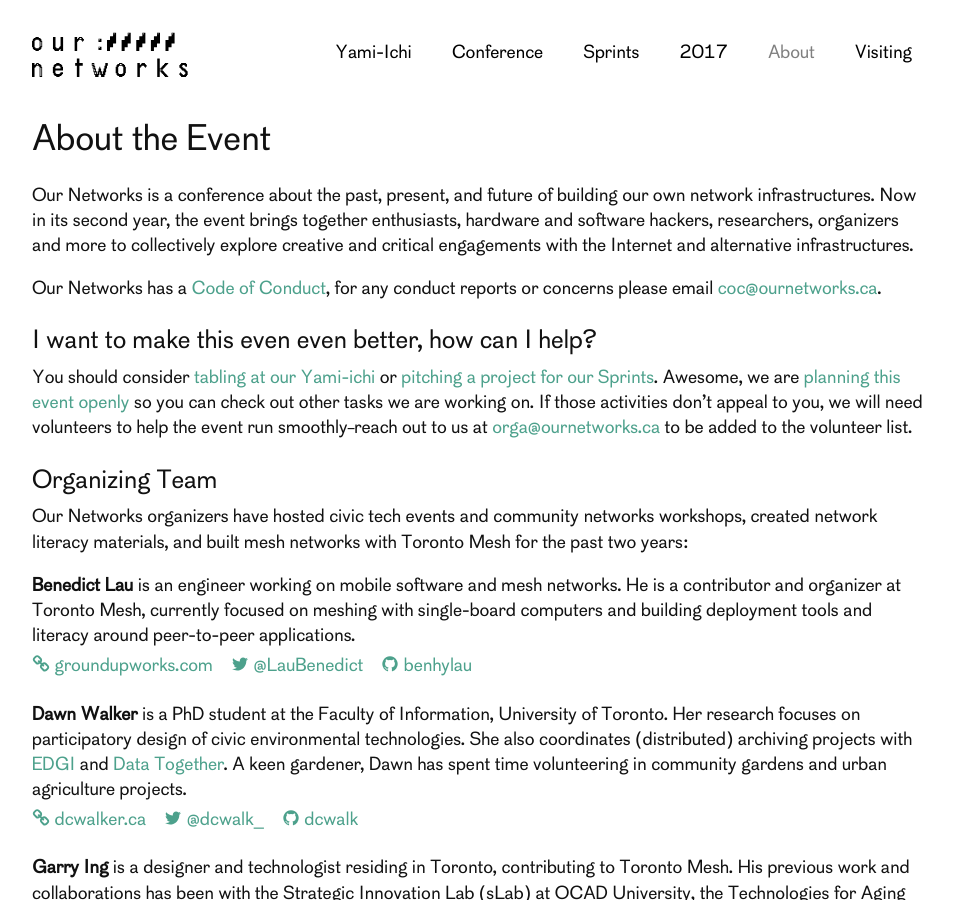
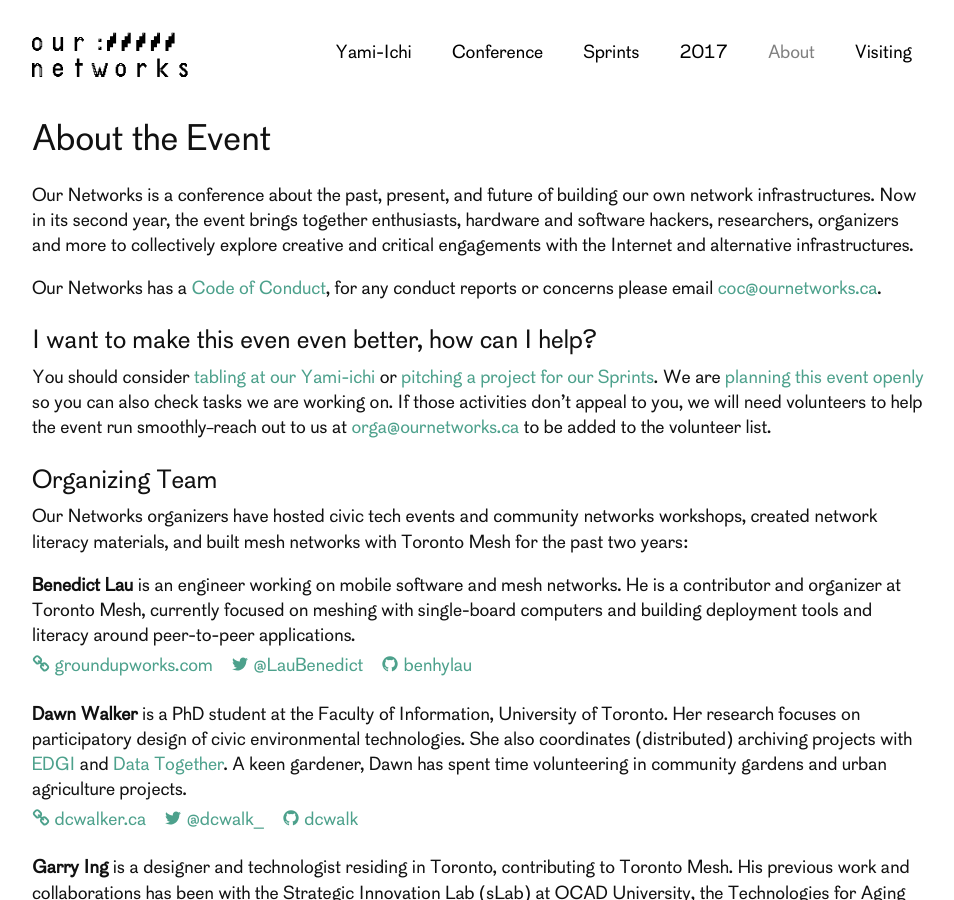
Before and after one commit to ournetworks/ournetworks.ca, a Jekyll site: the page built from 2018/about.md, in a window 1280 px wide and 900 px high. Shown: the whole window, without its empty margins (158-1112 px from the left). Built offline with Jekyll 4.4.1, drawn with Linux system fonts in a browser that asks for light colours.

Commit message:
fix some voln word salad

```diff
--- a/2018/about.md
+++ b/2018/about.md
@@ -13,7 +13,7 @@
 
 ### I want to make this even even better, how can I help?
 
-You should consider [tabling at our Yami-ichi](/yami-ichi/) or [pitching a project for our Sprints](/2018/sprints/). Awesome, we are [planning this event openly](https://github.com/ournetworks/2018) so you can check out other tasks we are working on. If those activities don't appeal to you, we will need volunteers to help the event run smoothly--reach out to us at <a href="mailto:{{ site.email }}">{{ site.email }}</a> to be added to the volunteer list.
+You should consider [tabling at our Yami-ichi](/yami-ichi/) or [pitching a project for our Sprints](/2018/sprints/). We are [planning this event openly](https://github.com/ournetworks/2018) so you can also check tasks we are working on. If those activities don't appeal to you, we will need volunteers to help the event run smoothly--reach out to us at <a href="mailto:{{ site.email }}">{{ site.email }}</a> to be added to the volunteer list.
 
 ###  Organizing Team
 
```
